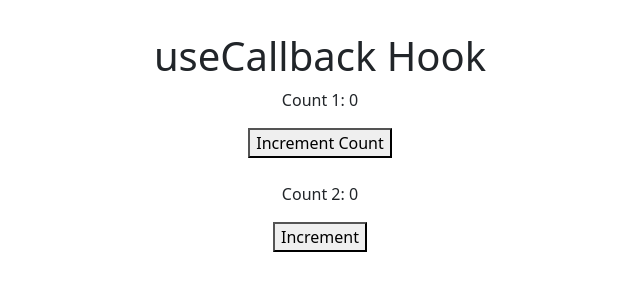
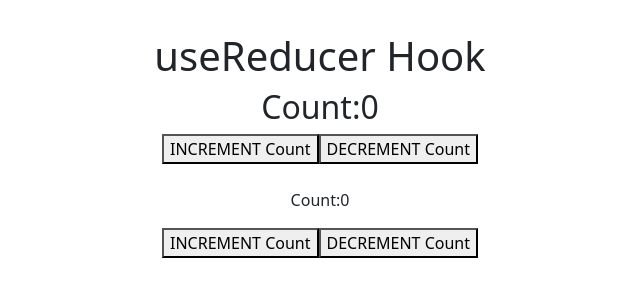
Before and after one commit to codes4education/reactjs_tutorials, a React (Create React App) app: page / in a window 1280 px wide. Shown: the top 300 px of the page, without its empty margins (320-960 px from the left). Built offline with nearby package versions, Linux system fonts and the light colour scheme.

Commit message:
useReducer

```diff
--- a/src/App.js
+++ b/src/App.js
@@ -1,32 +1,23 @@
-import React, { useState, useCallback } from "react";
+import React, { useState } from "react";
 import "./App.css";
-import ChildComponent from "./ChildComponent";
+import Counter from "./Counter";
 
 function App() {
-  // Normal Example 1
-  const [count1, setCount1] = useState(0);
-  console.log("Parent Rendered!!");
-
-  // Example 2
-  const [count2, setCount2] = useState(0);
-  const incrementCount = useCallback(() => {
-    setCount2((prevCount) => prevCount + 1);
-    console.log("useCallback Hook!!");
-  }, []);
-
+  // Example 1
+  const [count, setCount] = useState(0);
   return (
     <div className="App">
-      <h1>useCallback Hook</h1>
+      <h1>useReducer Hook</h1>
 
       {/* Example 1 */}
-      <p>Count 1: {count1}</p>
-      <button onClick={() => setCount1(count1 + 1)}>Increment Count</button>
+      <h2>Count:{count}</h2>
+      <button onClick={() => setCount(count + 1)}>INCREMENT Count</button>
+      <button onClick={() => setCount(count - 1)}>DECREMENT Count</button>
+
+      {/* Example 2 */}
       <br />
       <br />
-
-      {/* Example 2 */}
-      <p>Count 2: {count2}</p>
-      <ChildComponent increment={incrementCount} />
+      <Counter />
     </div>
   );
 }
--- a/src/ChildComponent.js
+++ /dev/null
@@ -1,13 +0,0 @@
-import React, { memo } from "react";
-
-function ChildComponent({ increment }) {
-  console.log("Child Rendered!!");
-
-  return (
-    <>
-      <button onClick={increment}>Increment</button>
-    </>
-  );
-}
-
-export default memo(ChildComponent);
--- /dev/null
+++ b/src/Counter.js
@@ -0,0 +1,34 @@
+import React, { useReducer } from "react";
+
+// Reducer Function
+const reducer = (state, action) => {
+  console.log(state, action);
+
+  switch (action.type) {
+    case "INCREMENT":
+      return { count: state.count + 1 };
+    case "DECREMENT":
+      return { count: state.count - 1 };
+
+    default:
+      return state;
+  }
+};
+
+export default function Counter() {
+  // Example 2
+  const initialState = { count: 0 };
+  const [state, dispatch] = useReducer(reducer, initialState);
+
+  return (
+    <>
+      <p>Count:{state.count}</p>
+      <button onClick={() => dispatch({ type: "INCREMENT" })}>
+        INCREMENT Count
+      </button>
+      <button onClick={() => dispatch({ type: "DECREMENT" })}>
+        DECREMENT Count
+      </button>
+    </>
+  );
+}
```
